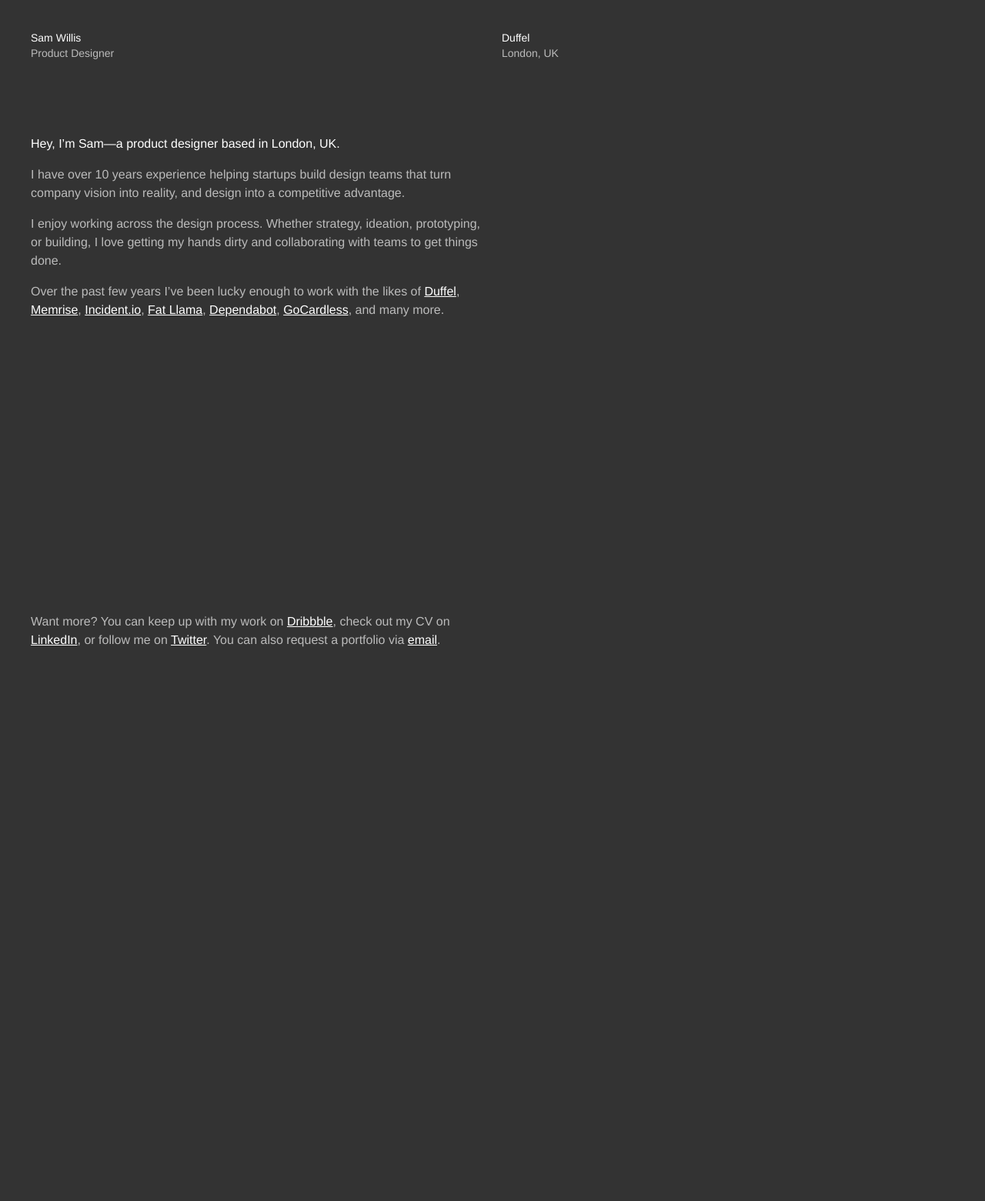
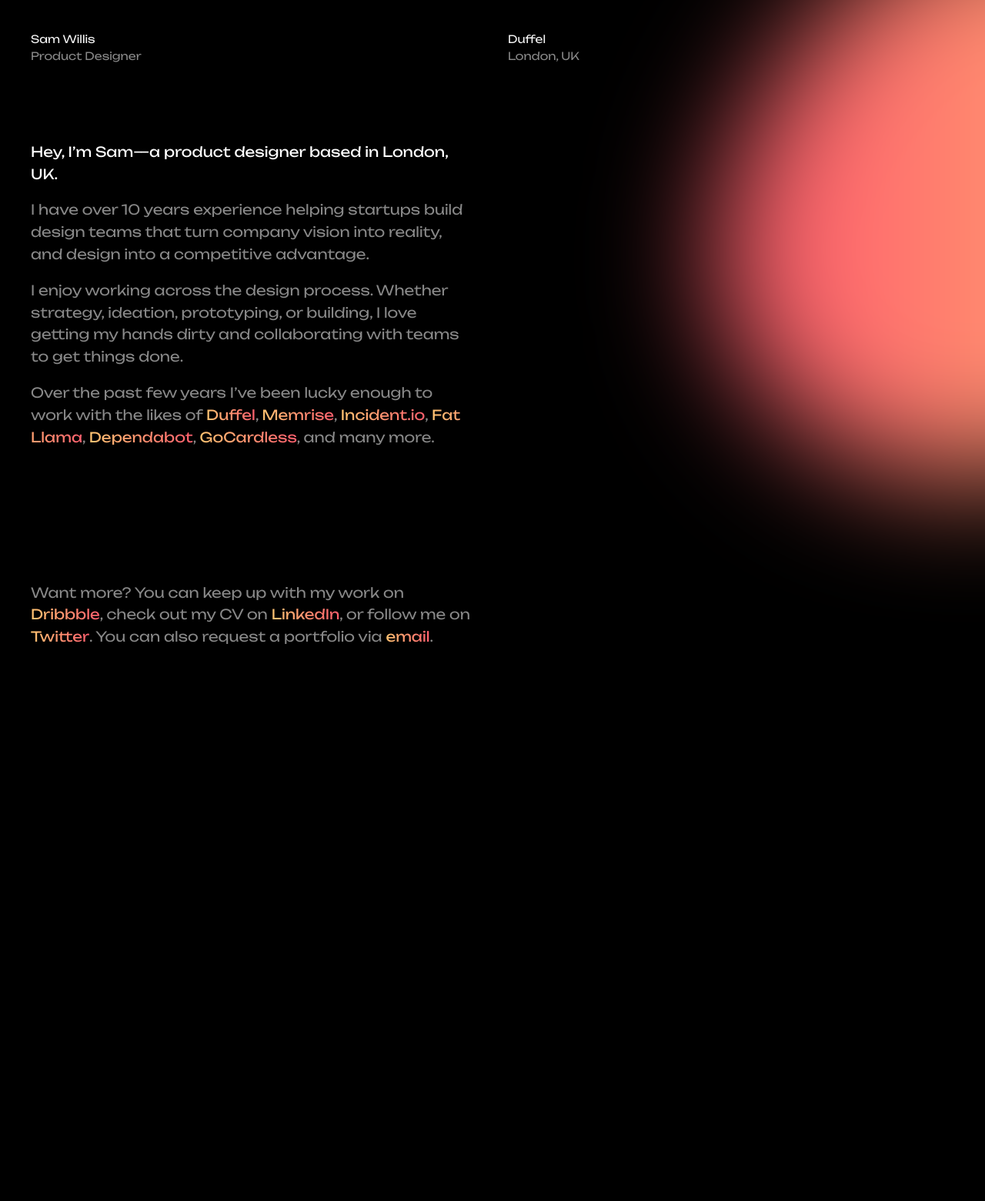
Before and after one commit to swillis/samwillis-site, a Jekyll site: the page built from index.markdown, in a window 1280 px wide. Shown: the whole page at 77% size. Built offline with Jekyll 4.4.1, drawn with Linux system fonts in a browser that asks for light colours; after the commit the page ends 900 px from its top, so only the background shows below that.

Commit message:
Play with gradients

```diff
--- /dev/null
+++ b/_includes/_blob.html
@@ -0,0 +1,3 @@
+<div class="blob-container">
+    <svg class="blob" viewBox="0 0 500 500" xmlns="http://www.w3.org/2000/svg"><g transform="translate(250,250)"><defs><linearGradient id="MyGradient"><stop offset="10%" stop-color="#ff5f6d" /><stop offset="90%" stop-color="#ffc371" /></linearGradient></defs><path id="morph" stroke="none" stroke-width="0" d="M161.23691003228475,-142.91547838970675C181.22293223201214,-103.52046591026897,150.56953271518822,-38.07519551682116,132.17827658263366,25.22354638199265C113.78702045007908,88.52228828080645,107.65790770179386,149.67450168498627,78.41569906755855,164.33349172080008C49.17349043332327,178.9924817566139,-3.181814086862076,147.15824842406178,-56.01312467781069,120.21665030992501C-108.8444352687593,93.27505219578826,-162.15175193047116,71.2260893000669,-187.94767695994662,24.05229400148208C-213.74360198942205,-23.12150129710275,-212.02813538666103,-95.42012899855102,-176.1182906212972,-138.44965006594194C-140.20844585593338,-181.47917113333287,-70.10422292796669,-195.23958556666642,0.2606104941560024,-195.44741550061937C70.62544391627868,-195.65524543457227,141.25088783255737,-182.3104908691445,161.23691003228475,-142.91547838970675Z"/></g></svg>
+</div>
--- a/_layouts/default.html
+++ b/_layouts/default.html
@@ -52,5 +49,6 @@
   </head>
   <body>
     {{ content }}
+    <script src="assets/js/app.js"></script>
   </body>
 </html>
--- a/_sass/_fonts.scss
+++ b/_sass/_fonts.scss
@@ -1,20 +1,6 @@
 @font-face {
-  font-family: "Haptik";
-  src: url("/assets/fonts/GT-Haptik-Regular.woff2") format("woff2"),
-       url("/assets/fonts/GT-Haptik-Regular.woff") format("woff");
- font-weight: 400;
+  font-family: "test";
+  src: url("/assets/fonts/Unbounded-Variable.woff2") format("woff2 supports variations"),
+  url("/assets/fonts/Unbounded-Variable.woff2") format("woff2-variations");
+  font-weight: 100 1000;
 }
-
-@font-face {
-  font-family: "Haptik";
-  src: url("/assets/fonts/GT-Haptik-Medium.woff2") format("woff2"),
-       url("/assets/fonts/GT-Haptik-Medium.woff") format("woff");
- font-weight: 500;
-}
-
-@font-face {
-  font-family: "Haptik";
-  src: url("/assets/fonts/GT-Haptik-Black.woff2") format("woff2"),
-       url("/assets/fonts/GT-Haptik-Black.woff") format("woff");
- font-weight: 900;
-}
--- a/_sass/_variables.scss
+++ b/_sass/_variables.scss
@@ -1,5 +1,8 @@
-$grey-100: #f9f9f9;
-$grey-200: #444;
-$grey-300: #333;
+$grey-100: #f5f5f5;
+$grey-200: #888;
+$grey-300: #666;
+$grey-400: #000;
 
-$background: $grey-300;
+$accent: #5b53ff;
+
+$background: $grey-400;
--- a/_sass/main.scss
+++ b/_sass/main.scss
@@ -9,21 +9,31 @@
 
 body {
   background-color: $background;
-  color: #fff;
-  font-family: 'Unbounded', Helvetica, sans-serif;
+  color: $grey-100;
+  font-family: "test", Helvetica, sans-serif;
   font-size: 14px;
-  line-height: 1.4em;
-  font-weight: 350;
+  line-height: 1.6em;
+  font-weight: 360;
   -webkit-font-smoothing: antialiased;
   font-variant-ligatures: common-ligatures;
   display: flex;
-  flex-grow: 1;
-  // font-variation-settings: "wght" 375;
+  height: 100%;
 }
 
 a {
-  color: #fff;
-  text-decoration: underline;
+  // color: $grey-100;
+  font-weight: 390;
+  background: linear-gradient(to left, #ff5f6d, #ffc371);
+  -webkit-background-clip: text;
+  -webkit-text-fill-color: transparent;
+  text-decoration: none;
+  position: relative;
+  opacity: 1;
+  transition: all 0.3s;
+}
+
+a:hover {
+  opacity: 0.6;
 }
 
 .page {
@@ -31,13 +41,13 @@
   display: flex;
   flex-direction: column;
   flex-grow: 1;
-  max-width: 1432px;
   margin: 0 auto;
+  z-index: 1;
 }
 
 .nav {
   display: flex;
-  gap: 24px;
+  gap: 40px;
   margin-bottom: 80px;
 }
 
@@ -48,17 +58,19 @@
 }
 
 .nav-item--primary {
-  // margin-bottom: 4px;
+  color: $grey-100;
+  // font-size: 72px;
 }
 
 .nav-item--secondary {
-  color: #bbb;
+  color: $grey-200;
 }
 
 .content {
+  display: flex;
   justify-content: space-between;
   flex-grow: 1;
-  gap: 24px;
+  gap: 40px;
 }
 
 .content .half {
@@ -70,11 +82,33 @@
 }
 
 .content p {
-  font-size: 16px;
-  line-height: 1.5em;
-  color: #bbb;
+  font-size: 18px;
+  line-height: 1.6em;
+  color: $grey-200;
 }
 
 .content p:first-child {
   color: white;
+  font-weight: 390;
 }
+
+.blob-container {
+  position: absolute;
+  top: 0;
+  bottom: 0;
+  left: 0;
+  right: -600px;
+  display: flex;
+  align-items: flex-end;
+  justify-content: flex-end;
+  padding: 80px;
+}
+
+.blob {
+	fill: #444;
+	fill: url(#MyGradient);
+  height: 1000px;
+  width: 1000px;
+  z-index: 0;
+  filter: blur(80px);
+}
--- /dev/null
+++ b/assets/js/app.js
@@ -0,0 +1,21 @@
+const SVG_PATHS = [
+    {value: 'M161.23691003228475,-142.91547838970675C181.22293223201214,-103.52046591026897,150.56953271518822,-38.07519551682116,132.17827658263366,25.22354638199265C113.78702045007908,88.52228828080645,107.65790770179386,149.67450168498627,78.41569906755855,164.33349172080008C49.17349043332327,178.9924817566139,-3.181814086862076,147.15824842406178,-56.01312467781069,120.21665030992501C-108.8444352687593,93.27505219578826,-162.15175193047116,71.2260893000669,-187.94767695994662,24.05229400148208C-213.74360198942205,-23.12150129710275,-212.02813538666103,-95.42012899855102,-176.1182906212972,-138.44965006594194C-140.20844585593338,-181.47917113333287,-70.10422292796669,-195.23958556666642,0.2606104941560024,-195.44741550061937C70.62544391627868,-195.65524543457227,141.25088783255737,-182.3104908691445,161.23691003228475,-142.91547838970675Z'},
+    {value: 'M170.78591811428797,-133.0305582253273C215.9575780453791,-79.55375495201808,243.49376881596302,-8.846467656081344,223.1542396176616,39.17174551675614C202.81471041936013,87.18995868959364,134.59946125217326,112.51909773933187,75.54352166932024,131.03996490556673C16.48758208646723,149.56083207180157,-33.40904791205195,161.27342735453303,-79.08302414200442,146.1982143784705C-124.7570003719569,131.123001402408,-166.20832283334266,89.25998016755149,-178.1244821030258,39.85381293333588C-190.04064137270893,-9.552354300879733,-172.42163745068942,-66.50166753445447,-137.81169656823468,-117.56782735657032C-103.20175568577996,-168.63398717868614,-51.60087784288998,-213.81699358934307,5.6031256243542105,-218.28533716933066C62.8071290915984,-222.75368074931828,125.6142581831968,-186.50736149863656,170.78591811428797,-133.0305582253273Z'},
+    {value: 'M154.9381779423472,-120.05907383094858C193.12285450280197,-75.6770039176596,211.11545693276526,-11.692292218962868,194.79896584777973,38.31340346486829C178.48247476279414,88.31909914869944,127.85689016285976,124.34577881766502,78.96974803750525,137.8542743126357C30.082605912150722,151.36276980760638,-17.06609373862393,142.3530811285822,-68.12265455956624,124.33974129409943C-119.17921538050855,106.32640145961666,-174.14363737161855,79.3094104696753,-189.6325264693978,36.198603365814726C-205.12141556717702,-6.912203738045851,-181.13477177162554,-66.11682695582563,-142.95009521117078,-110.49889686911462C-104.76541865071601,-154.8809667824036,-52.38270932535801,-184.4404833912018,2.9970206827941106,-186.8305276316603C58.37675069094623,-189.22057187211877,116.75350138189246,-164.44114374423756,154.9381779423472,-120.05907383094858Z'},
+    {value: 'M117.72894557886714,-73.05236786699797C158.83840587586738,-42.33606848517338,202.74758382893438,6.980863902887076,196.4645967689552,48.985107129531144C190.18160970897603,90.98935035617522,133.70645763595073,125.6809044214029,72.42140346998403,158.19299073037413C11.136349304017353,190.70507703934538,-54.95860695489066,221.03769559206015,-110.07736740992392,203.95152631572867C-165.19612786495716,186.8653570393972,-209.33869251611566,122.3603999340195,-224.99704159360058,51.88873165803174C-240.65539067108548,-18.582936617956026,-227.82952417489687,-95.02131606455384,-185.5826479803512,-125.9972232026608C-143.3357717858055,-156.97313034076777,-71.66788589290275,-142.4865651703839,-16.679071625984644,-129.1854493973976C38.30974264093346,-115.88433362441128,76.61948528186691,-103.76866724882257,117.72894557886714,-73.05236786699797Z'},
+    {value: 'M193.2321776439259,-155.76418621349498C237.91637361892617,-98.06531007383057,253.0107747344638,-18.436026617922067,232.5059893167388,45.71687890662718C212.0012038990138,109.86978443117641,155.89723194802608,158.54631202436642,95.01470971263701,181.98360695305897C34.13218747724793,205.42090188175155,-31.52888504254253,203.61896414594673,-90.7329472073219,178.79857165911304C-149.93700937210124,153.9781791722794,-202.6840611818695,106.13933193441692,-217.75899422020188,47.56356879171059C-232.83392725853423,-11.012194350995722,-210.23674152543072,-80.32487339854588,-167.66488936015773,-137.5416208479716C-125.09303719488479,-194.75836829739737,-62.54651859744239,-239.87918414869867,5.863736118510218,-244.55535766263915C74.27399083446282,-249.2315311765797,148.54798166892564,-213.46306235315942,193.2321776439259,-155.76418621349498Z'}
+  ];
+
+  const MORPH_SVG = anime({
+    targets: '#morph',
+    d: [
+      SVG_PATHS[1],
+      SVG_PATHS[2],
+      SVG_PATHS[3],
+      SVG_PATHS[4],
+      SVG_PATHS[0]
+    ],
+    easing: 'linear',
+    duration: 20000,
+    loop: true
+  });
--- a/index.markdown
+++ b/index.markdown
@@ -3,3 +3,4 @@
 ---
 
 {% include _main.html %}
+{% include _blob.html %}
```
Also changed, not shown: other parts of _layouts/default.html (+1 -4 lines), assets/fonts/Unbounded-Variable.woff2 (added), assets/js/anime.min.js (added), 4 other files.
